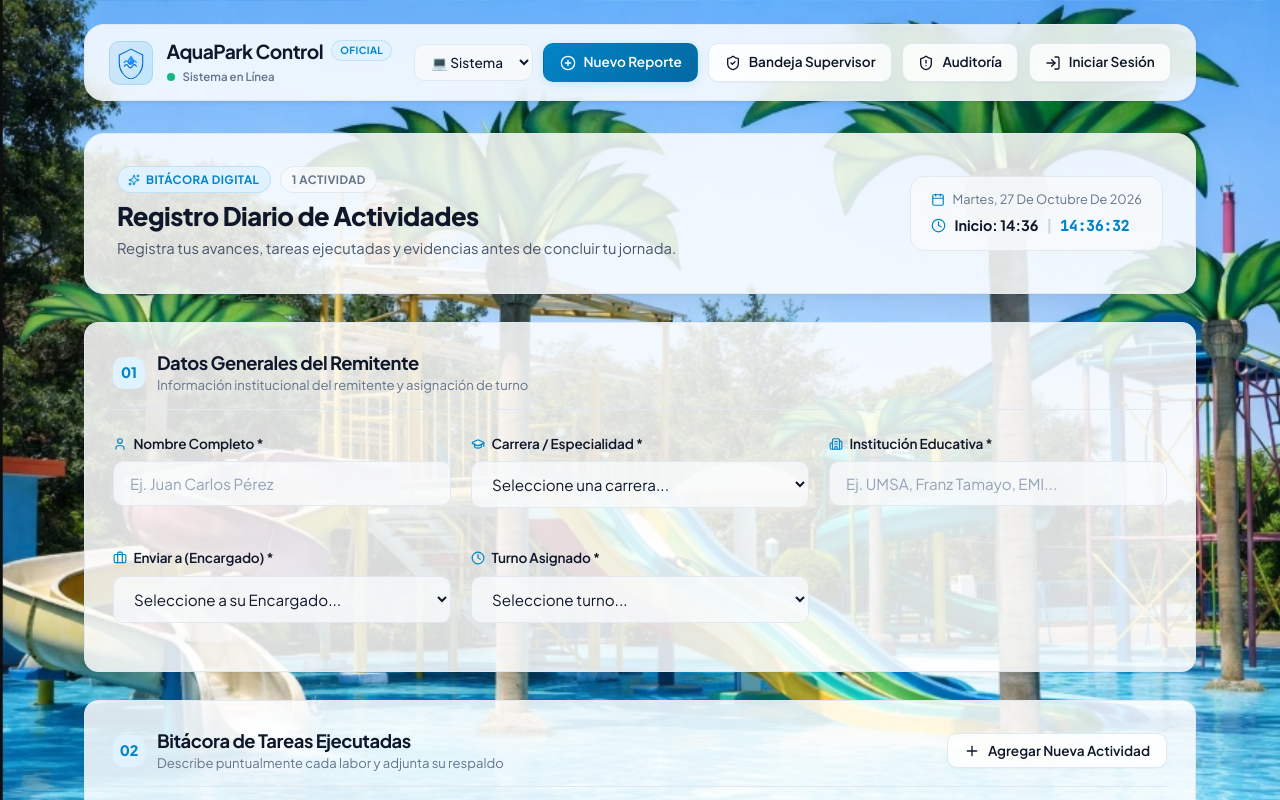
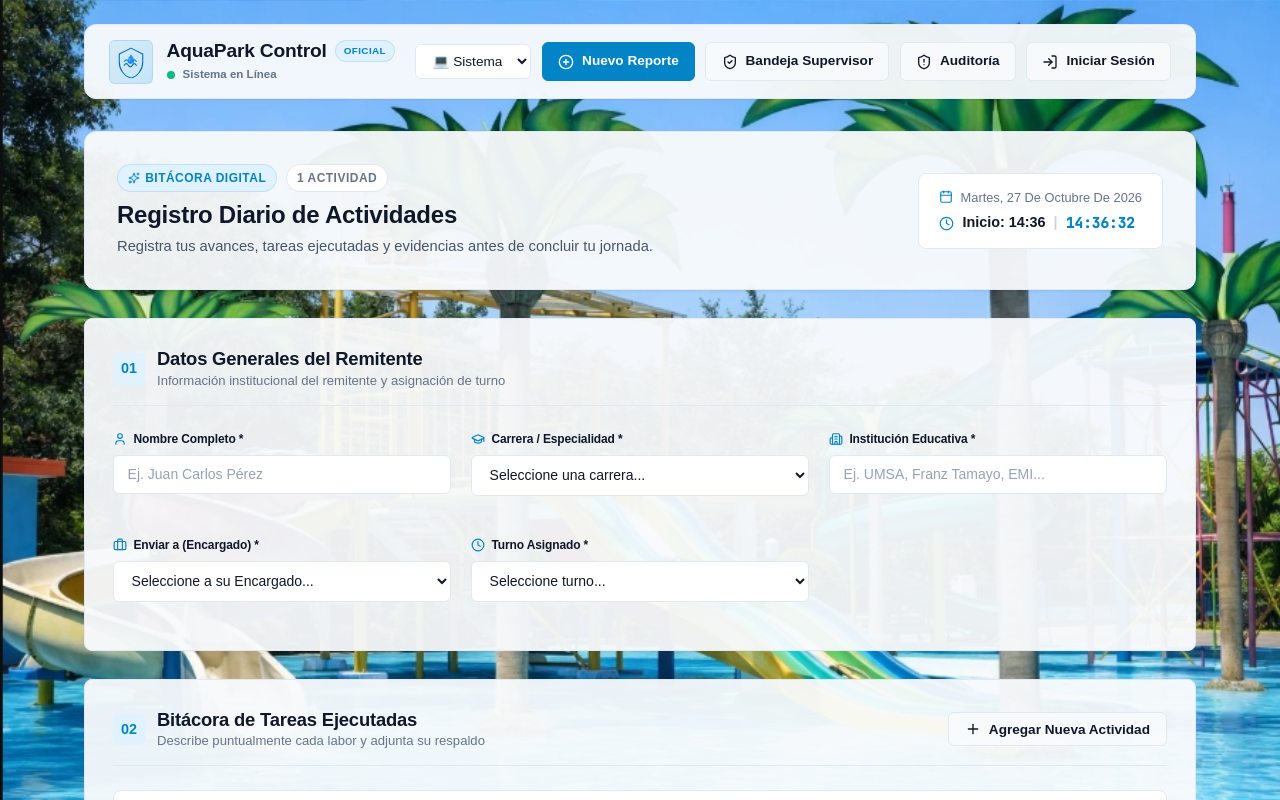
Before and after one commit to Hector-ionic/control-aquapark, a React (Vite) app: page / in a window 1280 px wide. Shown: the top 800 px of the page. Built offline with nearby package versions, Linux system fonts and the light colour scheme.

Commit message:
feat(ui): implementar diseno UI/UX plano y minimalista segun especificaciones de Gemini

```diff
--- a/src/index.css
+++ b/src/index.css
@@ -1,4 +1,4 @@
-@import url('https://fonts.googleapis.com/css2?family=Plus+Jakarta+Sans:wght@300;400;500;600;700;800&family=JetBrains+Mono:wght@400;500&display=swap');
+@import url('https://fonts.googleapis.com/css2?family=Inter:wght@400;500;600;700&family=JetBrains+Mono:wght@400;500&display=swap');
 
 :root {
   /* AquaPark Corporate Palette - Light Theme */
@@ -11,8 +11,8 @@
 
   --bg-color: #f8fafc;
   --bg-subtle: #f1f5f9;
-  --surface: rgba(255, 255, 255, 0.85);
-  --surface-secondary: rgba(248, 250, 252, 0.82);
+  --surface: rgba(248, 250, 252, 0.95);
+  --surface-secondary: #ffffff;
   --surface-hover: #f1f5f9;
   --surface-border: #e2e8f0;
   --surface-border-strong: #cbd5e1;
@@ -33,17 +33,17 @@
   --warning-border: #fde68a;
   --info: #0284c7;
 
-  --shadow-xs: 0 1px 2px rgba(15, 23, 42, 0.04);
-  --shadow-sm: 0 2px 4px rgba(15, 23, 42, 0.06), 0 1px 2px rgba(15, 23, 42, 0.04);
-  --shadow-md: 0 10px 20px -5px rgba(15, 23, 42, 0.07), 0 4px 6px -2px rgba(15, 23, 42, 0.03);
-  --shadow-lg: 0 20px 30px -10px rgba(15, 23, 42, 0.09), 0 8px 12px -4px rgba(15, 23, 42, 0.04);
-  --shadow-xl: 0 25px 50px -12px rgba(15, 23, 42, 0.15);
+  --shadow-xs: none;
+  --shadow-sm: 0 1px 2px rgba(0, 0, 0, 0.05);
+  --shadow-md: 0 1px 3px rgba(0, 0, 0, 0.08);
+  --shadow-lg: 0 2px 4px rgba(0, 0, 0, 0.10);
+  --shadow-xl: 0 4px 6px rgba(0, 0, 0, 0.12);
 
-  --radius-xs: 6px;
-  --radius-sm: 10px;
-  --radius-md: 14px;
-  --radius-lg: 20px;
-  --radius-xl: 26px;
+  --radius-xs: 4px;
+  --radius-sm: 6px;
+  --radius-md: 8px;
+  --radius-lg: 12px;
+  --radius-xl: 16px;
   --radius-full: 9999px;
 
   --transition: all 0.2s cubic-bezier(0.16, 1, 0.3, 1);
@@ -61,8 +61,8 @@
 
   --bg-color: #0b1120;
   --bg-subtle: #0f172a;
-  --surface: rgba(15, 23, 42, 0.85);
-  --surface-secondary: rgba(30, 41, 59, 0.80);
+  --surface: rgba(30, 41, 59, 0.95);
+  --surface-secondary: #0f172a;
   --surface-hover: #243247;
   --surface-border: #1e293b;
   --surface-border-strong: #334155;
@@ -83,11 +83,11 @@
   --warning-border: rgba(245, 158, 11, 0.25);
   --info: #38bdf8;
 
-  --shadow-xs: 0 1px 2px rgba(0, 0, 0, 0.3);
-  --shadow-sm: 0 2px 4px rgba(0, 0, 0, 0.35);
-  --shadow-md: 0 10px 20px -5px rgba(0, 0, 0, 0.45);
-  --shadow-lg: 0 20px 30px -10px rgba(0, 0, 0, 0.6);
-  --shadow-xl: 0 25px 50px -12px rgba(0, 0, 0, 0.75);
+  --shadow-xs: none;
+  --shadow-sm: 0 1px 2px rgba(0, 0, 0, 0.05);
+  --shadow-md: 0 1px 3px rgba(0, 0, 0, 0.08);
+  --shadow-lg: 0 2px 4px rgba(0, 0, 0, 0.10);
+  --shadow-xl: 0 4px 6px rgba(0, 0, 0, 0.12);
 }
 
 /* System default prefers-color-scheme */
@@ -102,8 +102,8 @@
 
     --bg-color: #0b1120;
     --bg-subtle: #0f172a;
-    --surface: rgba(17, 24, 39, 0.88);
-    --surface-secondary: rgba(30, 41, 59, 0.80);
+    --surface: rgba(30, 41, 59, 0.95);
+    --surface-secondary: #0f172a;
     --surface-hover: #243247;
     --surface-border: #1e293b;
     --surface-border-strong: #334155;
@@ -136,12 +136,13 @@
   margin: 0;
   padding: 0;
   box-sizing: border-box;
-  font-family: 'Plus Jakarta Sans', -apple-system, BlinkMacSystemFont, "Segoe UI", Roboto, sans-serif;
+  font-family: Arial, Inter, -apple-system, BlinkMacSystemFont, "Segoe UI", Roboto, sans-serif;
 }
 
 body {
   background-color: var(--bg-color);
   color: var(--text-main);
+  font-size: 14px;
   min-height: 100vh;
   line-height: 1.5;
   transition: background-color 0.3s ease, color 0.3s ease;
@@ -186,8 +187,8 @@ body {
   transition: var(--transition);
   position: relative;
   overflow: hidden;
-  backdrop-filter: blur(12px);
-  -webkit-backdrop-filter: blur(12px);
+  backdrop-filter: blur(24px);
+  -webkit-backdrop-filter: blur(24px);
 }
 
 .glass-card {
@@ -198,30 +199,30 @@ body {
   box-shadow: var(--shadow-xs);
   transition: var(--transition);
   position: relative;
-  backdrop-filter: blur(12px);
-  -webkit-backdrop-filter: blur(12px);
+  backdrop-filter: blur(24px);
+  -webkit-backdrop-filter: blur(24px);
 }
 
 .glass-card:hover {
   border-color: var(--surface-border-strong);
-  box-shadow: var(--shadow-md);
 }
 
-/* TYPOGRAPHY */
+/* TYPOGRAPHY - MINIMALISTA 2D (Arial/Inter) */
 h1, h2, h3, h4, h5 {
   font-weight: 700;
-  line-height: 1.25;
-  letter-spacing: -0.025em;
+  line-height: 1.3;
+  letter-spacing: -0.01em;
   color: var(--text-main);
 }
 
-h1 { font-size: 1.85rem; }
-h2 { font-size: 1.45rem; }
-h3 { font-size: 1.2rem; }
-h4 { font-size: 1.05rem; }
+h1 { font-size: 24px; }
+h2 { font-size: 22px; }
+h3 { font-size: 18px; }
+h4 { font-size: 15px; }
 
 p {
-  line-height: 1.6;
+  font-size: 14px;
+  line-height: 1.5;
   color: var(--text-secondary);
 }
 
@@ -235,7 +236,7 @@ p {
 
 label {
   font-weight: 600;
-  font-size: 0.85rem;
+  font-size: 12px;
   color: var(--text-main);
   letter-spacing: -0.01em;
   display: flex;
@@ -245,12 +246,12 @@ label {
 
 input, select, textarea {
   width: 100%;
-  padding: 0.75rem 1rem;
+  padding: 0.65rem 0.85rem;
   border: 1px solid var(--surface-border);
   border-radius: var(--radius-sm);
   background: var(--surface-secondary);
   color: var(--text-main);
-  font-size: 0.95rem;
+  font-size: 14px;
   transition: var(--transition);
   outline: none;
 }
@@ -266,7 +267,8 @@ input:hover, select:hover, textarea:hover {
 input:focus, select:focus, textarea:focus {
   border-color: var(--primary);
   background: var(--surface);
-  box-shadow: 0 0 0 3px var(--accent-glow);
+  box-shadow: none;
+  outline: 1px solid var(--primary);
 }
 
 select option {
@@ -311,15 +313,17 @@ textarea {
 }
 
 .btn-primary {
-  background: linear-gradient(135deg, var(--primary) 0%, var(--primary-hover) 100%);
+  background: var(--primary);
+  border-color: var(--primary);
   color: #ffffff;
-  box-shadow: 0 2px 8px var(--accent-glow);
+  box-shadow: none;
 }
 
 .btn-primary:hover:not(:disabled) {
-  transform: translateY(-1px);
-  box-shadow: 0 4px 14px var(--accent-glow);
-  filter: brightness(1.05);
+  background: var(--primary-hover);
+  border-color: var(--primary-hover);
+  transform: none;
+  box-shadow: none;
 }
 
 .btn-primary:active:not(:disabled) {
@@ -337,7 +341,7 @@ textarea {
   background: var(--surface-hover);
   border-color: var(--surface-border-strong);
   color: var(--text-main);
-  transform: translateY(-1px);
+  transform: none;
 }
 
 .btn-secondary.active {
@@ -390,8 +394,8 @@ textarea {
   display: inline-flex;
   align-items: center;
   gap: 0.35rem;
-  padding: 0.25rem 0.65rem;
-  font-size: 0.72rem;
+  padding: 0.25rem 0.6rem;
+  font-size: 12px;
   font-weight: 700;
   letter-spacing: 0.04em;
   text-transform: uppercase;
@@ -469,7 +473,7 @@ textarea {
   border: 1px solid var(--surface-border);
   border-radius: var(--radius-lg);
   box-shadow: var(--shadow-sm);
-  backdrop-filter: blur(12px);
+  backdrop-filter: blur(24px);
   position: sticky;
   top: 1rem;
   z-index: 50;
--- a/src/pages/AuditDashboard.jsx
+++ b/src/pages/AuditDashboard.jsx
@@ -225,7 +225,7 @@ export default function AuditDashboard() {
         }}>
         <div>
           <div style={{ display: 'flex', alignItems: 'center', gap: '0.6rem' }}>
-            <h2 style={{ fontSize: '1.65rem', fontWeight: 800, margin: 0, display: 'flex', alignItems: 'center', gap: '0.6rem', color: 'var(--text-main)' }}>
+            <h2 style={{ fontSize: '24px', fontWeight: 700, margin: 0, display: 'flex', alignItems: 'center', gap: '0.6rem', color: 'var(--text-main)' }}>
               <ShieldAlert size={28} color="var(--primary)" />
               Módulo de Auditoría y Trazabilidad
             </h2>
--- a/src/pages/Login.jsx
+++ b/src/pages/Login.jsx
@@ -69,7 +69,7 @@ export default function Login() {
           width: '100%',
           maxWidth: '460px',
           padding: '2.5rem',
-          boxShadow: 'var(--shadow-xl)',
+          boxShadow: 'var(--shadow-md)',
           position: 'relative',
           zIndex: 2
         }}
@@ -93,7 +93,7 @@ export default function Login() {
             <span style={{ fontSize: '0.72rem', color: 'var(--primary)', fontWeight: 700, letterSpacing: '0.04em' }}>PARQUE ACUÁTICO</span>
           </div>
 
-          <h2 style={{ fontSize: '1.6rem', fontWeight: 800, margin: '0 0 0.35rem 0', color: 'var(--text-main)', letterSpacing: '-0.02em' }}>
+          <h2 style={{ fontSize: '24px', fontWeight: 700, margin: '0 0 0.35rem 0', color: 'var(--text-main)', letterSpacing: '-0.01em' }}>
             Acceso al Sistema
           </h2>
           <p style={{ margin: 0, fontSize: '0.85rem', color: 'var(--text-muted)' }}>
--- a/src/pages/StudentForm.jsx
+++ b/src/pages/StudentForm.jsx
@@ -461,7 +461,7 @@ export default function StudentForm({ isEncargadoMode = false, encargadoName = '
               {activities.length} {activities.length === 1 ? 'Actividad' : 'Actividades'}
             </span>
           </div>
-          <h2 style={{ margin: 0, fontSize: '1.6rem', fontWeight: 800, letterSpacing: '-0.02em' }}>
+          <h2 style={{ margin: 0, fontSize: '24px', fontWeight: 700, letterSpacing: '-0.01em' }}>
             {isEncargadoMode ? 'Informe Directo a RR.HH / Administración' : 'Registro Diario de Actividades'}
           </h2>
           <p style={{ margin: '0.35rem 0 0 0', fontSize: '0.92rem', color: 'var(--text-secondary)' }}>
--- a/src/pages/SupervisorDashboard.jsx
+++ b/src/pages/SupervisorDashboard.jsx
@@ -868,7 +868,7 @@ export default function SupervisorDashboard() {
             </span>
             <span className="badge badge-neutral">Sesión Activa</span>
           </div>
-          <h2 style={{ margin: 0, fontSize: '1.5rem', fontWeight: 800 }}>
+          <h2 style={{ margin: 0, fontSize: '24px', fontWeight: 700 }}>
             Panel de {currentUser.displayName}
           </h2>
           <p style={{ margin: '0.25rem 0 0 0', color: 'var(--text-muted)', fontSize: '0.88rem' }}>
```
